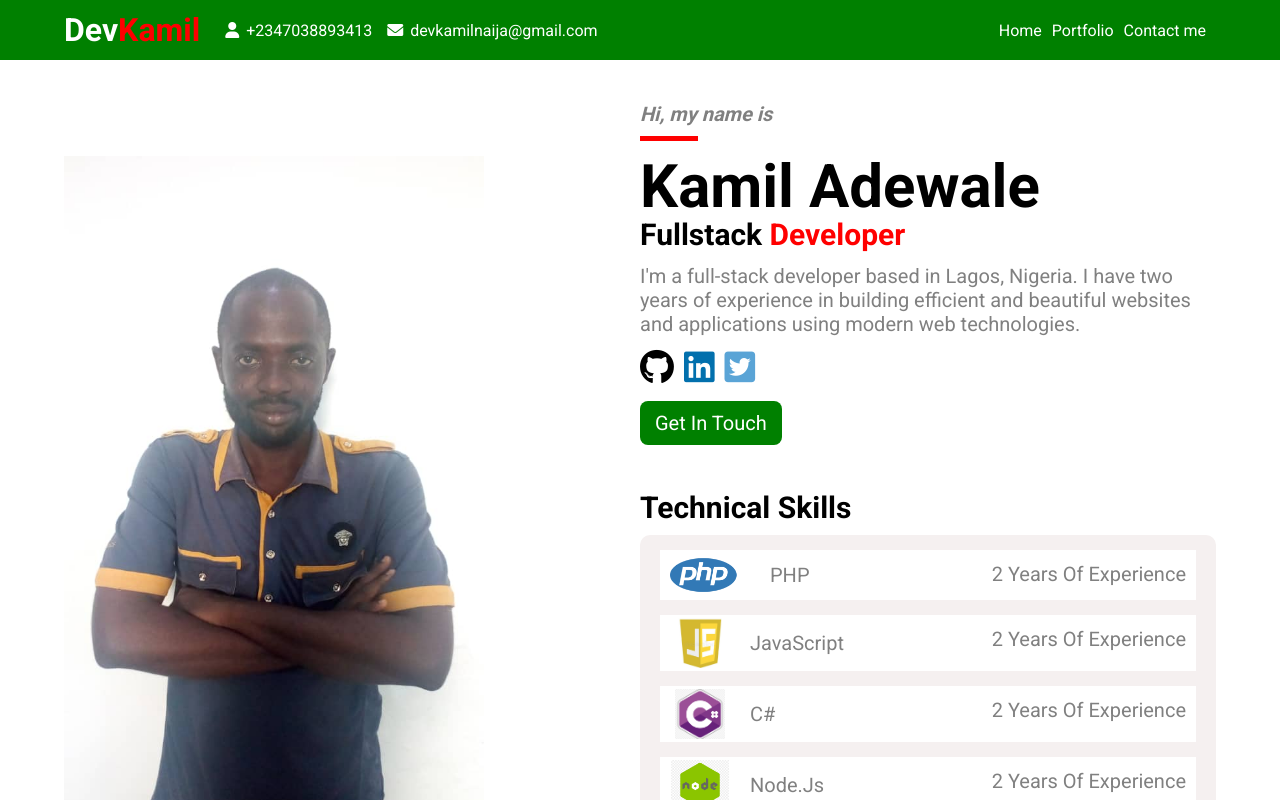
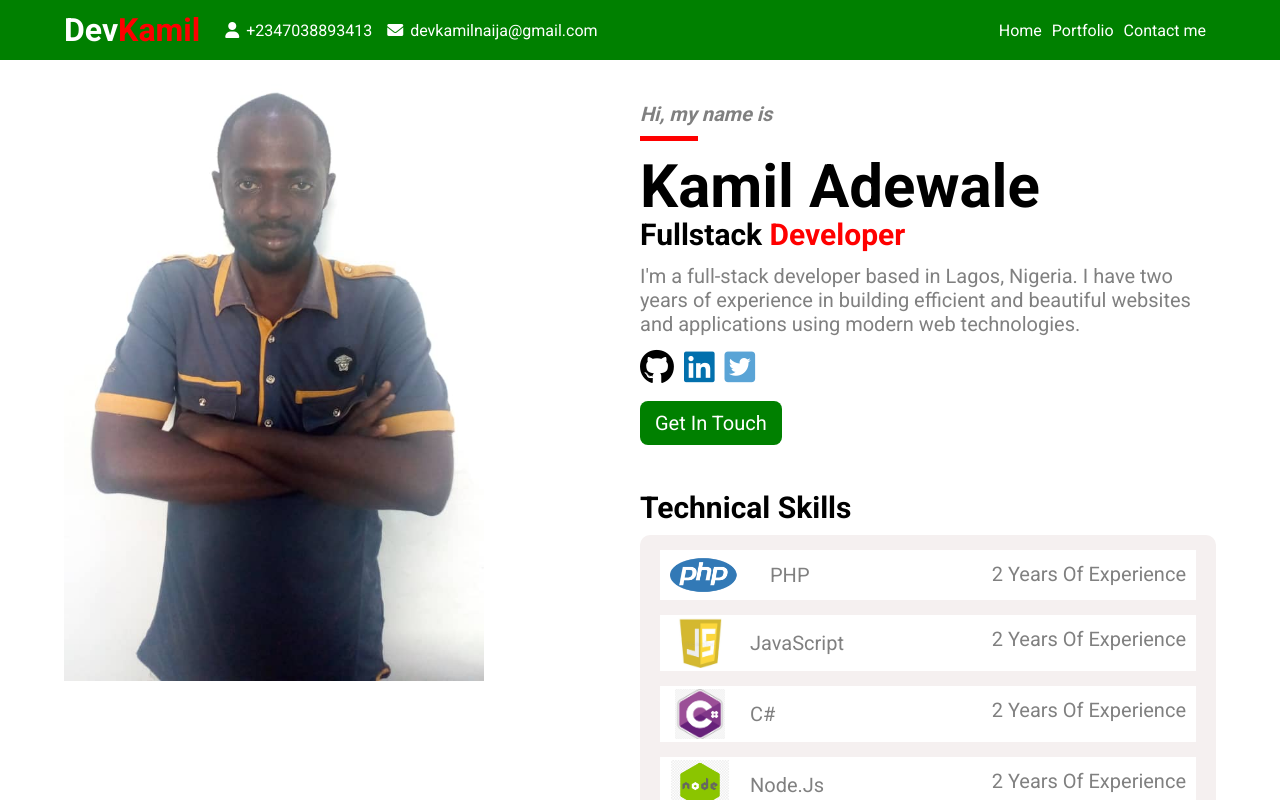
Before and after one commit to adewaleK/my_angular_portfolio, an Angular app: page / in a window 1280 px wide. Shown: the top 800 px of the page. Built offline with nearby package versions, Linux system fonts and the light colour scheme.

Commit message:
MODIFIES HOME PAGE

```diff
--- a/src/app/components/home/home.component.css
+++ b/src/app/components/home/home.component.css
@@ -11,6 +11,7 @@
 
 .left .image-box img{
     height: 700px;
+    margin-top: -350px;
 }
 
 .right{
--- a/src/index.html
+++ b/src/index.html
@@ -2,7 +2,7 @@
 <html lang="en">
 <head>
   <meta charset="utf-8">
-  <title>AngularTest</title>
+  <title>KamiluAdewale</title>
   <link href="https://fonts.googleapis.com/css2?family=Roboto:wght@100;300;400;500;700;900&display=swap" rel="stylesheet">
   <base href="/">
   <meta name="viewport" content="width=device-width, initial-scale=1">
```
